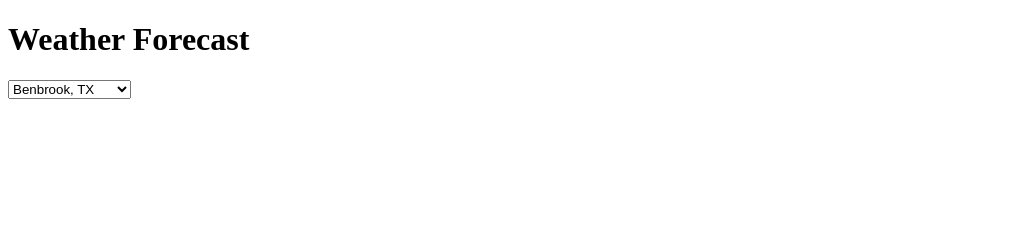
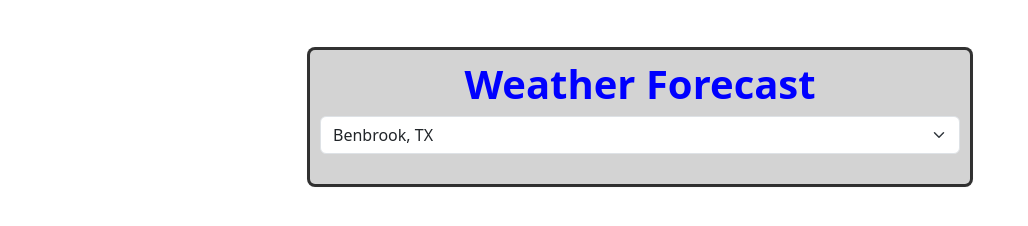
Before and after one commit to MichaelNguyenTT/Weather-API, a plain HTML site: page index.html in a window 1280 px wide. Shown: the whole page, without its empty margins (0-1028 px from the left). Drawn offline with nearby package versions, Linux system fonts and the light colour scheme; no server answers.

Commit message:
Add basic styling

```diff
--- a/index.html
+++ b/index.html
@@ -4,15 +4,22 @@
     <meta charset="UTF-8">
     <meta http-equiv="X-UA-Compatible" content="IE=edge">
     <meta name="viewport" content="width=device-width, initial-scale=1.0">
+    <link href="https://cdn.jsdelivr.net/npm/bootstrap@5.3.2/dist/css/bootstrap.min.css" rel="stylesheet" integrity="sha384-T3c6CoIi6uLrA9TneNEoa7RxnatzjcDSCmG1MXxSR1GAsXEV/Dwwykc2MPK8M2HN" crossorigin="anonymous">
+    <link rel="stylesheet" href="style.css">
     <title>Weather API</title>
 </head>
 <body>
-    <h1>Weather Forecast</h1>
-    <select id="cityDropdown"></select>
+    <main id="mainSection">
+        <div class="select-section">
+            <h1 class="text-center">Weather Forecast</h1>
+            <select class="form-select" id="cityDropdown"></select>
 
-    <table id="weatherInfo"></table>
+            <table id="weatherInfo"></table>
+        </div>
+    </main>
 
 
     <script src="app.js"></script>
+    <script src="https://cdn.jsdelivr.net/npm/bootstrap@5.3.2/dist/js/bootstrap.bundle.min.js" integrity="sha384-C6RzsynM9kWDrMNeT87bh95OGNyZPhcTNXj1NW7RuBCsyN/o0jlpcV8Qyq46cDfL" crossorigin="anonymous"></script>
 </body>
 </html>
--- /dev/null
+++ b/style.css
@@ -0,0 +1,28 @@
+body {
+    display: flex;
+    justify-content: center;
+    background-color: white
+}
+
+#mainSection {
+    box-shadow: rgba(0, 0, 0, 0.16) 0px 1px 4px, rgb(51, 51, 51) 0px 0px 0px 3px;
+    margin-top: 50px;
+    border-radius: 5px;
+    background-color: lightgrey;
+}
+.select-section {
+    width: 50vw;
+    display: flex;
+    flex-direction: column;
+    justify-content: center;
+    margin: 10px;
+}
+
+.select-section h1 {
+    font-weight: bold;
+    color: blue;
+}
+
+#weatherInfo {
+    margin: 10px;
+}
```
